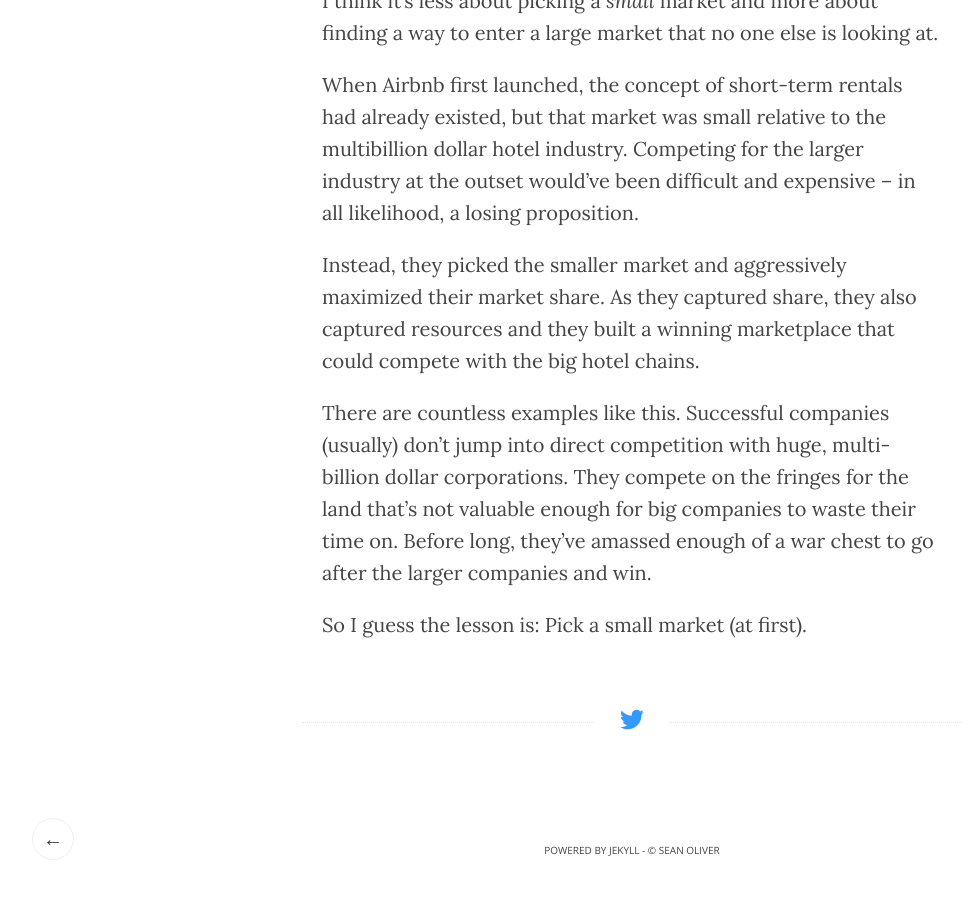
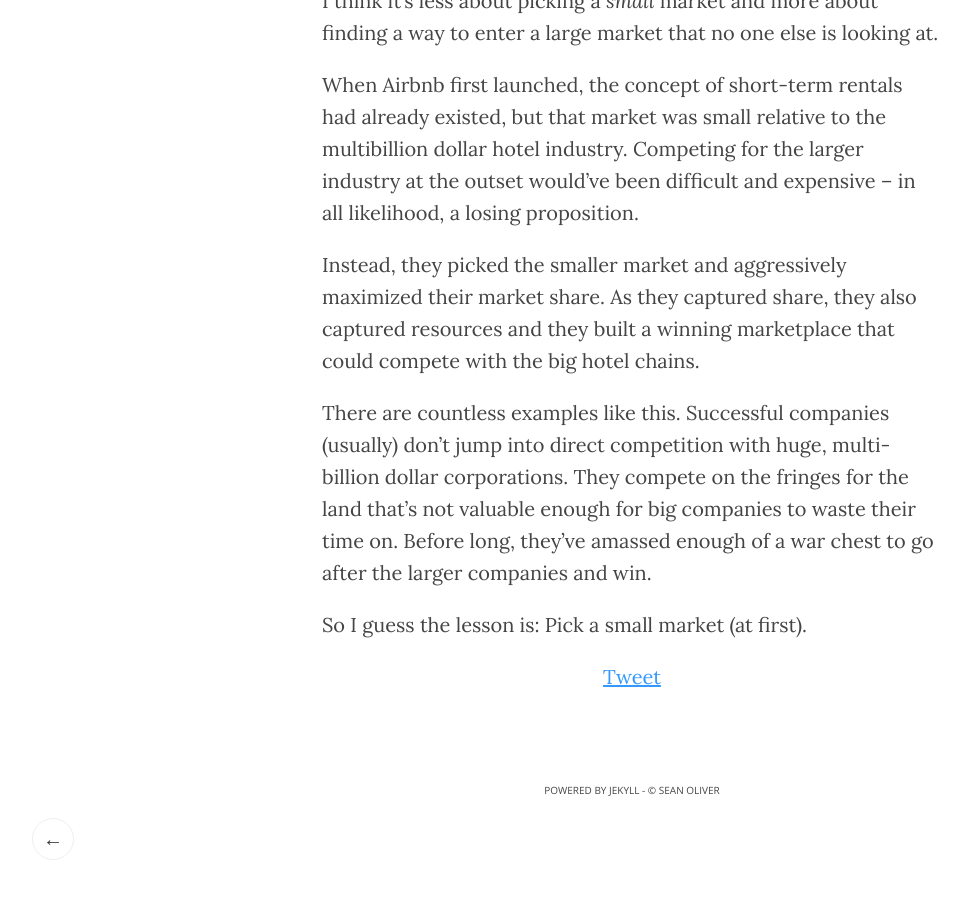
Before and after one commit to seanoliver/seanoliver.github.io-jekyll-site, a Jekyll site: the page built from _posts/2014-04-04-small-markets.md, in a window 1280 px wide and 900 px high, scrolled down 698 px. Shown: the whole window, without its empty margins (8-976 px from the left). Built offline with Jekyll 4.4.1, drawn with Linux system fonts in a browser that asks for light colours; Markdown is read by kramdown in place of the engine named in the settings; comment, search, counter and statistics services are not loaded; after the commit the page ends 1538 px from its top, so only the background shows below that.

Commit message:
updated twitter button

```diff
--- a/_layouts/default.html
+++ b/_layouts/default.html
@@ -4,7 +4,13 @@
 <!--[if IE 8]>         <html class="no-js lt-ie9"> <![endif]-->
 <!--[if gt IE 8]><!--> <html class="no-js"> <!--<![endif]-->
   <head>
-      <title>{{ site.name }} - {{ site.description }}</title>
+      <title>
+        {% if page.title %}
+          {{ page.title }}
+        {% else %}
+          {{ site.name }} - {{ site.description }}
+        {% endif %}
+      </title>
       <meta charset="utf-8">
       <meta http-equiv="X-UA-Compatible" content="IE=edge,chrome=1">
       <meta http-equiv="content-language" content="en-gb" />
--- a/_layouts/post.html
+++ b/_layouts/post.html
@@ -15,11 +15,12 @@
     <div itemprop="articleBody">
       {{ content }}
     </div>
-    <div id="share" class="feat">
-      <a href="http://twitter.com/share" class="popup">
-        <span class="icon-twitter"></span>
-      </a>
-    </div>
+    <!-- <div id="share" class="feat"> -->
+    <p align='center'>
+<a href="https://twitter.com/share" class="twitter-share-button" data-via="SeanOliver" data-count="none">Tweet</a>
+<script>!function(d,s,id){var js,fjs=d.getElementsByTagName(s)[0],p=/^http:/.test(d.location)?'http':'https';if(!d.getElementById(id)){js=d.createElement(s);js.id=id;js.src=p+'://platform.twitter.com/widgets.js';fjs.parentNode.insertBefore(js,fjs);}}(document, 'script', 'twitter-wjs');</script>
+  </p>
+    <!-- </div> -->
     {% if page.next %}
       <a rel="next" href="{{ site.url }}{{ page.next.url }}" id="next">
         <span class="nav-title nav-title-next">newer</span> &rarr;
```
Also changed, not shown: 11 other files.
